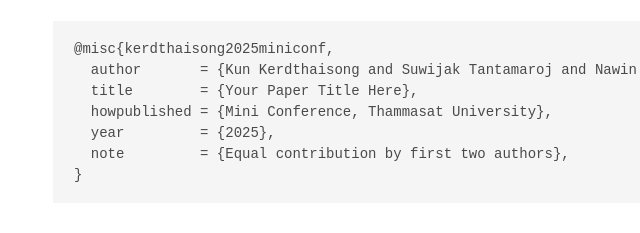
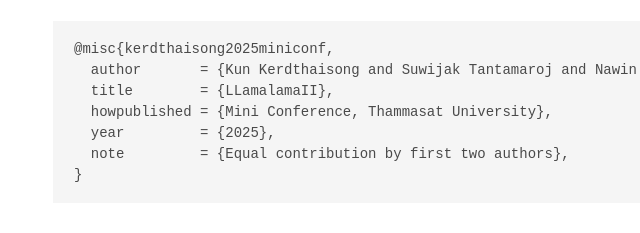
Before and after one commit to LlamalamaII/LlamalamaII.github.io, a plain HTML site: page index.html in a window 1280 px wide. Shown: the part 1768-2001 px from the top of the page, 107-747 px from the left. Drawn offline with nearby package versions, Linux system fonts and the light colour scheme; some icons are missing; a web font is replaced by a local one.

Commit message:
Update index.html

```diff
--- a/index.html
+++ b/index.html
@@ -165,7 +165,7 @@
     <h2 class="title">BibTeX</h2>
     <pre><code>@misc{kerdthaisong2025miniconf,
   author       = {Kun Kerdthaisong and Suwijak Tantamaroj and Nawin Somyat},
-  title        = {Your Paper Title Here},
+  title        = {LLamalamaII},
   howpublished = {Mini Conference, Thammasat University},
   year         = {2025},
   note         = {Equal contribution by first two authors},
```
